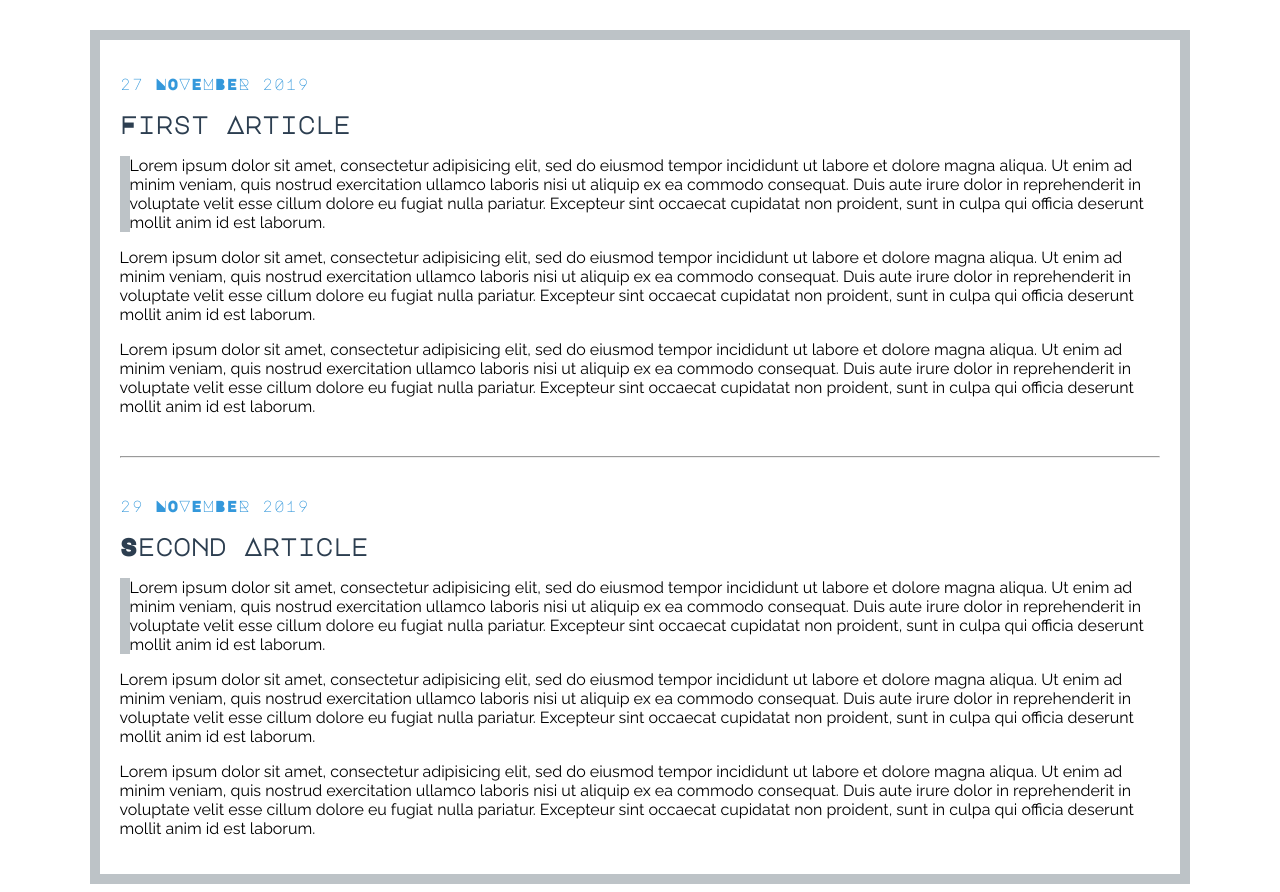
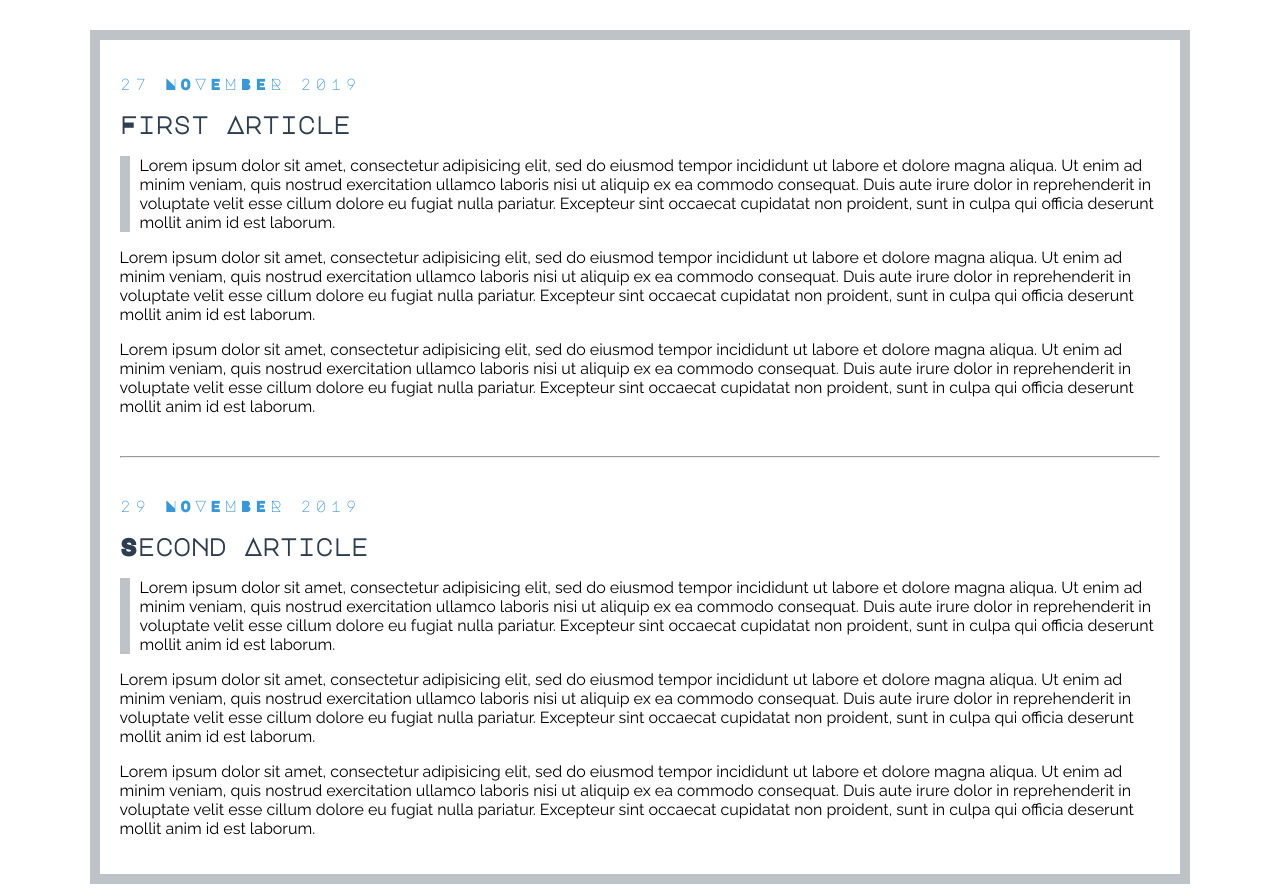
Before and after one commit to rafi03/web-exercise, a plain HTML site: page Blog/index.html in a window 1280 px wide. Drawn offline with Linux system fonts and the light colour scheme.

Commit message:
Update style.css

```diff
--- a/Blog/style.css
+++ b/Blog/style.css
@@ -11,6 +11,7 @@ body{
 	color: #3498db;
 	text-transform: uppercase;
 	font-family: 'Major Mono Display', monospace;
+	letter-spacing: 0.2rem;
 
 }
 h2{
@@ -18,6 +19,7 @@ h2{
 }
 .sideMark{
 	border-left: 10px solid #bdc3c7;
+	padding-left: 10px;
 }
 p{
 	font-family: 'Raleway', sans-serif;
```
